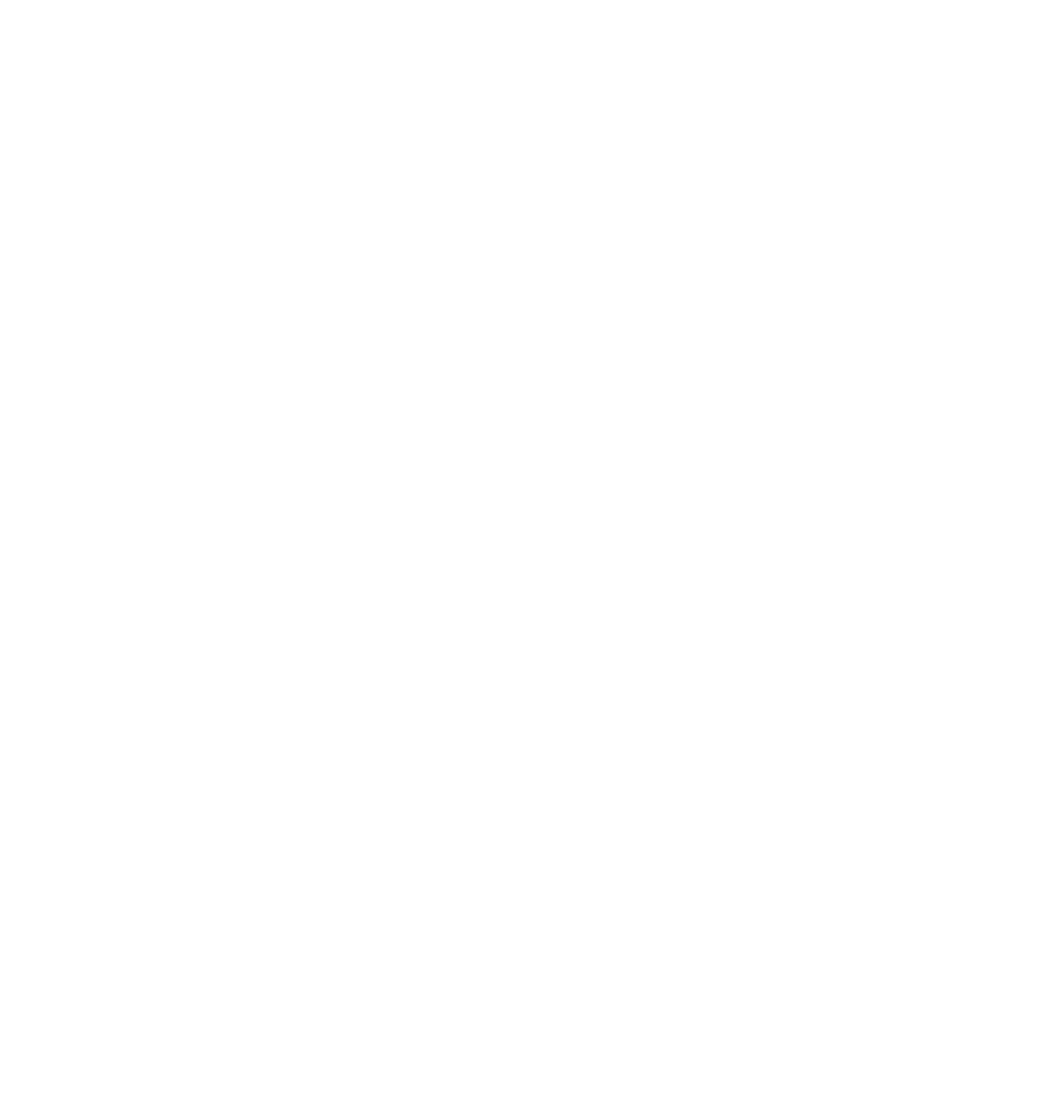
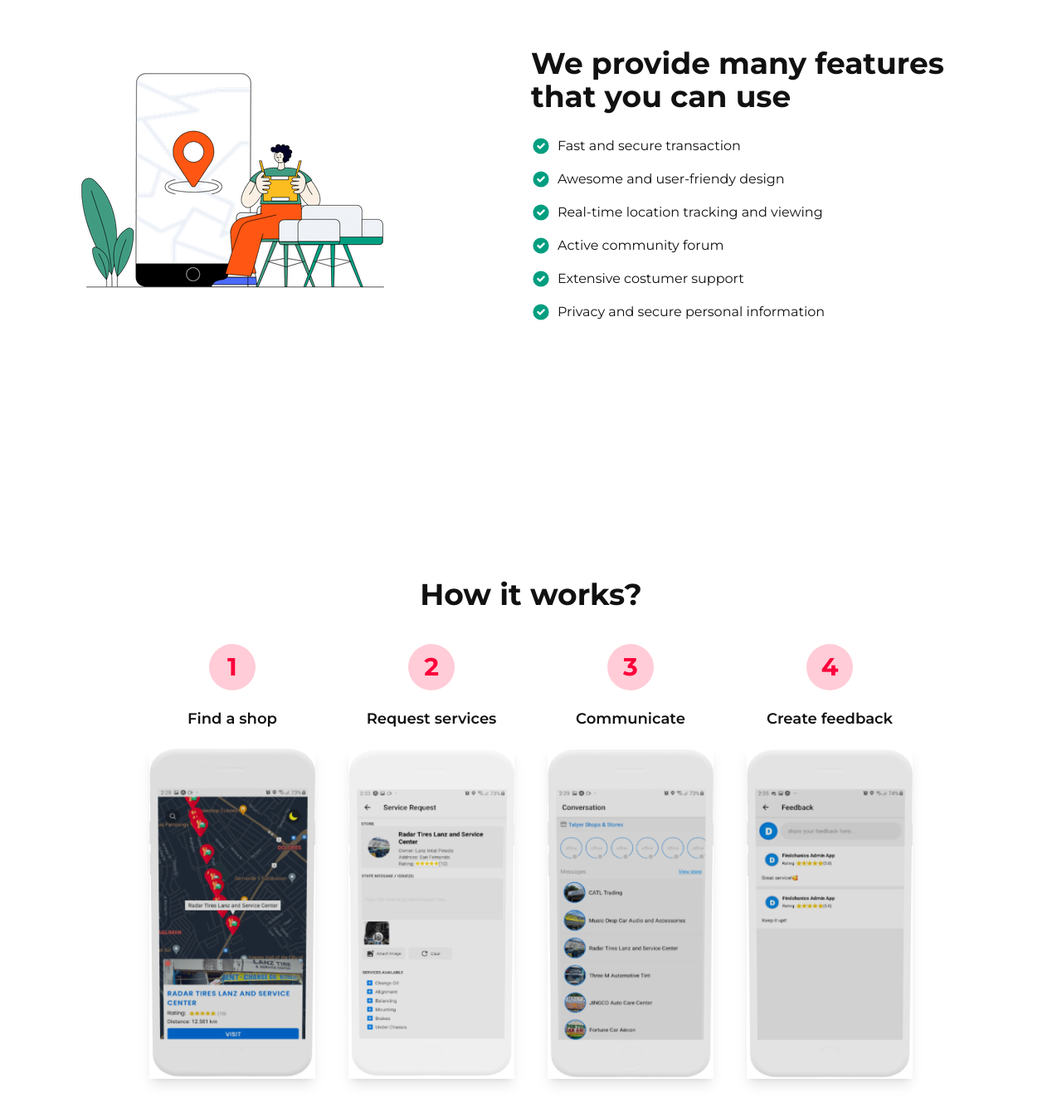
Before and after one commit to patwicks/findchanics-page, a React (Vite) app in the folder app/: page / in a window 1280 px wide. Shown: the part 1272-2618 px from the top of the page at 83% size. Before the commit the page ends 1088 px from the top, so only its background shows below. Built offline with nearby package versions, Linux system fonts and the light colour scheme.

Commit message:
add changes

```diff
--- a/app/package.json
+++ b/app/package.json
@@ -10,6 +10,7 @@
   "dependencies": {
     "react": "^18.0.0",
     "react-dom": "^18.0.0",
+    "react-icons": "^4.4.0",
     "react-router-dom": "^6.3.0"
   },
   "devDependencies": {
--- a/app/src/pages/HomePage.jsx
+++ b/app/src/pages/HomePage.jsx
@@ -2,7 +2,11 @@ import React from "react";
 // local components
 import Header from "./components/Header";
 import Main from "./components/Main";
+import Services from "./components/Services";
 import Statistics from "./components/Statistics";
+import Steps from "./components/Steps";
+import BottomHeader from "./components/BottomHeader";
+import Footer from "./components/Footer";
 
 const HomePage = () => {
   return (
@@ -10,6 +14,10 @@ const HomePage = () => {
       <Header />
       <Main />
       <Statistics />
+      <Services />
+      <Steps />
+      <BottomHeader />
+      <Footer />
     </div>
   );
 };
--- /dev/null
+++ b/app/src/pages/components/BottomHeader.jsx
@@ -0,0 +1,16 @@
+import React from "react";
+
+const BottomHeader = () => {
+  return (
+    <div className="my-44 flex w-full flex-col items-center justify-center bg-whitey-200 py-20">
+      <h1 className="pb-10 text-center text-2xl font-extrabold md:text-4xl">
+        Live on the next level by joining the Community
+      </h1>
+      <button className="rounded-sm border-none bg-brand py-2 px-5 font-bold text-whitey-100 outline-none hover:opacity-80">
+        Join now
+      </button>
+    </div>
+  );
+};
+
+export default BottomHeader;
--- /dev/null
+++ b/app/src/pages/components/Footer.jsx
@@ -0,0 +1,36 @@
+import React from "react";
+import { FiFacebook, FiTwitter, FiInstagram, FiMail } from "react-icons/fi";
+// images
+import LOGO from "../../assets/images/find-logo.png";
+const Footer = () => {
+  return (
+    <footer className="flex flex-col items-center justify-between gap-x-10 gap-y-3 border-t-4 border-t-brand bg-darkBlack px-10 md:flex-row md:px-20">
+      <div className="h-[3.75rem] w-[12.5rem]">
+        <img
+          className="h-full w-full object-contain object-center"
+          src={LOGO}
+          alt="FINDCHANICS"
+        />
+      </div>
+      <p className="text-whitey-100">
+        &copy; 2021 - Finchanics. All rights reserved.
+      </p>
+      <div className="flex items-center justify-center gap-5  text-whitey-100 py-5">
+        <span className="h-5 w-5">
+          <FiFacebook className="w-full h-full hover:text-brand transition duration-300 ease-in-out cursor-pointer" />
+        </span>
+        <span className="h-5 w-5">
+          <FiInstagram className="w-full h-full hover:text-brand transition duration-300 ease-in-out cursor-pointer" />
+        </span>
+        <span className="h-5 w-5">
+          <FiTwitter className="w-full h-full hover:text-brand transition duration-300 ease-in-out cursor-pointer" />
+        </span>
+        <span className="h-5 w-5">
+          <FiMail className="w-full h-full hover:text-brand transition duration-300 ease-in-out cursor-pointer" />
+        </span>
+      </div>
+    </footer>
+  );
+};
+
+export default Footer;
--- a/app/src/pages/components/Main.jsx
+++ b/app/src/pages/components/Main.jsx
@@ -3,7 +3,7 @@ import React from "react";
 import PHONE_IMG from "../../assets/images/find-big.png";
 const Main = () => {
   return (
-    <div className="relative z-20 flex h-full w-full items-center justify-center overflow-hidden bg-darkBlack py-16 px-8 md:px-20">
+    <div className="z-100 relative flex h-full w-full items-center justify-center overflow-hidden bg-darkBlack py-16 px-8 md:px-20">
       {/* left side header */}
       <div className="flex h-full w-full flex-col items-center py-10 md:w-[60%] md:items-start">
         <h1 className="text-center text-[2.5rem] font-extrabold text-whitey-100 md:text-left md:text-[3.75rem]">
@@ -42,7 +42,7 @@ const Main = () => {
           />
         </div>
       </div>
-      <div className="absolute -bottom-14 -right-16 -z-10 h-[20rem] rotate-[30deg] transform text-white md:hidden">
+      <div className="-z-100 absolute -bottom-14 -right-16 h-[20rem] rotate-[30deg] transform text-white md:hidden">
         <img
           className="h-full w-full object-contain object-center opacity-50"
           src={PHONE_IMG}
--- /dev/null
+++ b/app/src/pages/components/Services.jsx
@@ -0,0 +1,46 @@
+import React from "react";
+// image
+import SERVICE_IMG from "../../assets/images/service.png";
+const Services = () => {
+  const services = [
+    "Fast and secure transaction",
+    "Awesome and user-friendy design",
+    "Real-time location tracking and viewing",
+    "Active community forum",
+    "Extensive costumer support",
+    "Privacy and secure  personal information",
+  ];
+  return (
+    <div className="flex h-full w-full flex-col items-center justify-center px-10 py-20 md:h-screen md:flex-row md:px-20">
+      <div className="w-full md:w-1/2">
+        <img src={SERVICE_IMG} alt="ServiceImage" />
+      </div>
+      <div className="w-full md:w-1/2">
+        <h1 className="my-5 text-4xl font-bold">
+          We provide many features that you can use
+        </h1>
+        {services.map((text, index) => (
+          <div className="flex py-2" key={index}>
+            <span>
+              <svg
+                className="mr-2 h-6 w-6 text-darkGreen"
+                fill="currentColor"
+                viewBox="0 0 20 20"
+                xmlns="http://www.w3.org/2000/svg"
+              >
+                <path
+                  fillRule="evenodd"
+                  d="M10 18a8 8 0 100-16 8 8 0 000 16zm3.707-9.293a1 1 0 00-1.414-1.414L9 10.586 7.707 9.293a1 1 0 00-1.414 1.414l2 2a1 1 0 001.414 0l4-4z"
+                  clipRule="evenodd"
+                />
+              </svg>
+            </span>
+            <p className="text-md">{text}</p>
+          </div>
+        ))}
+      </div>
+    </div>
+  );
+};
+
+export default Services;
--- /dev/null
+++ b/app/src/pages/components/Steps.jsx
@@ -0,0 +1,41 @@
+import React from "react";
+// images
+import FIND from "../../assets/images/find-white.png";
+import REQUEST from "../../assets/images/request-white.png";
+import COMMUNICATE from "../../assets/images/communicate-white.png";
+import FEEDBACK from "../../assets/images/feedback-white.png";
+const Steps = () => {
+  const data = [
+    { image: FIND, title: "Find a shop" },
+    { image: REQUEST, title: "Request services" },
+    { image: COMMUNICATE, title: "Communicate" },
+    { image: FEEDBACK, title: "Create feedback" },
+  ];
+  return (
+    <div className="container mx-auto h-full overflow-auto py-20">
+      <h1 className="pb-10 text-center text-4xl font-bold">How it works?</h1>
+      <div className="flex flex-wrap items-center justify-center gap-10">
+        {data.map((item, index) => (
+          <div
+            className="flex flex-col items-center justify-center"
+            key={index}
+          >
+            <div className="flex h-14 w-14 items-center justify-center rounded-full bg-brand/20">
+              <span className="text-3xl font-bold text-brand">{index + 1}</span>
+            </div>
+            <h2 className="py-5 text-lg font-semibold">{item.title}</h2>
+            <div className="h-[15rem] w-[8rem] overflow-hidden shadow-lg md:h-[25rem]  md:w-[12.5rem]">
+              <img
+                className="obeject-contain h-full w-full object-center"
+                src={item.image}
+                alt="stepIMG"
+              />
+            </div>
+          </div>
+        ))}
+      </div>
+    </div>
+  );
+};
+
+export default Steps;
```
Also changed, not shown: 1 other file (tests, documents, lock files or other folders).
